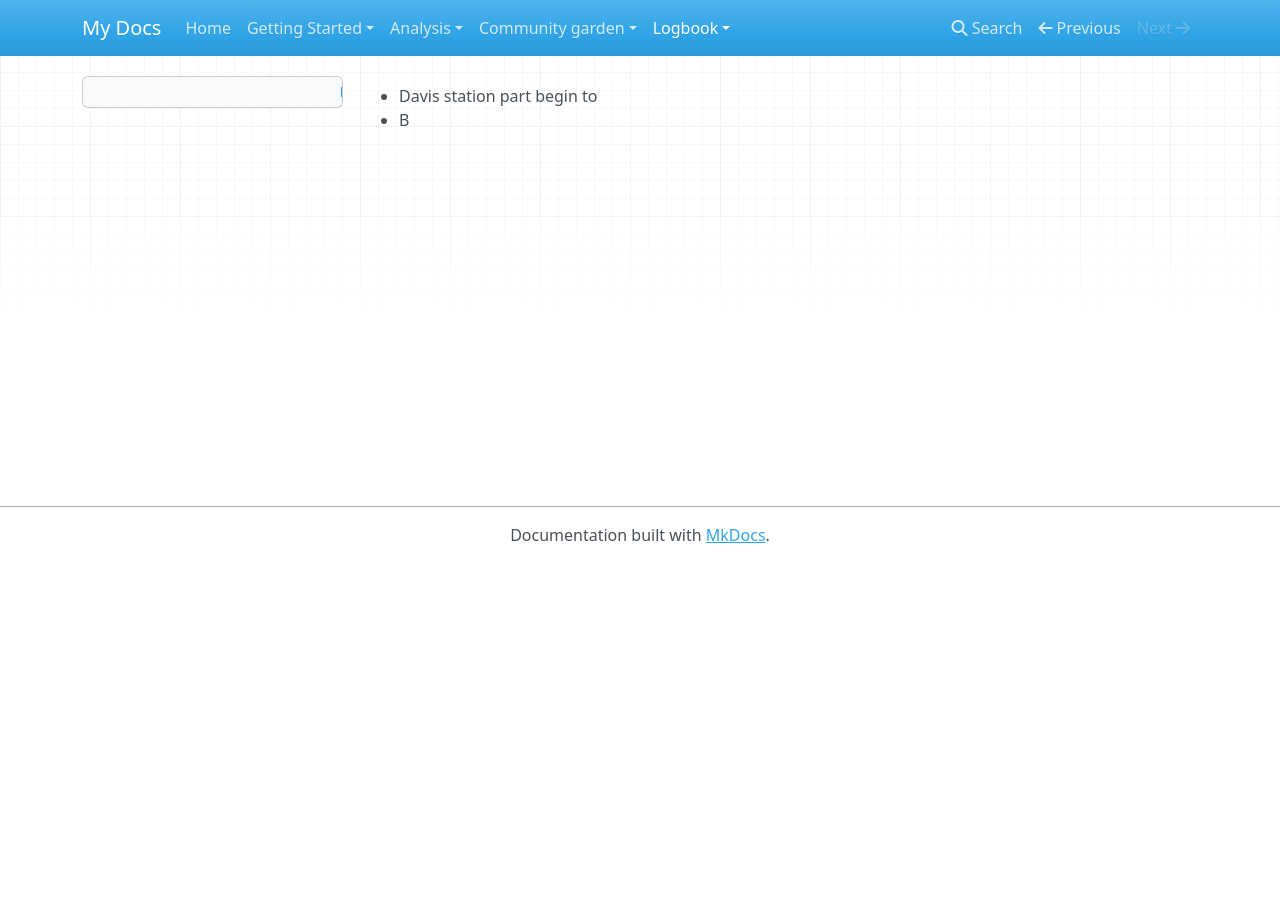
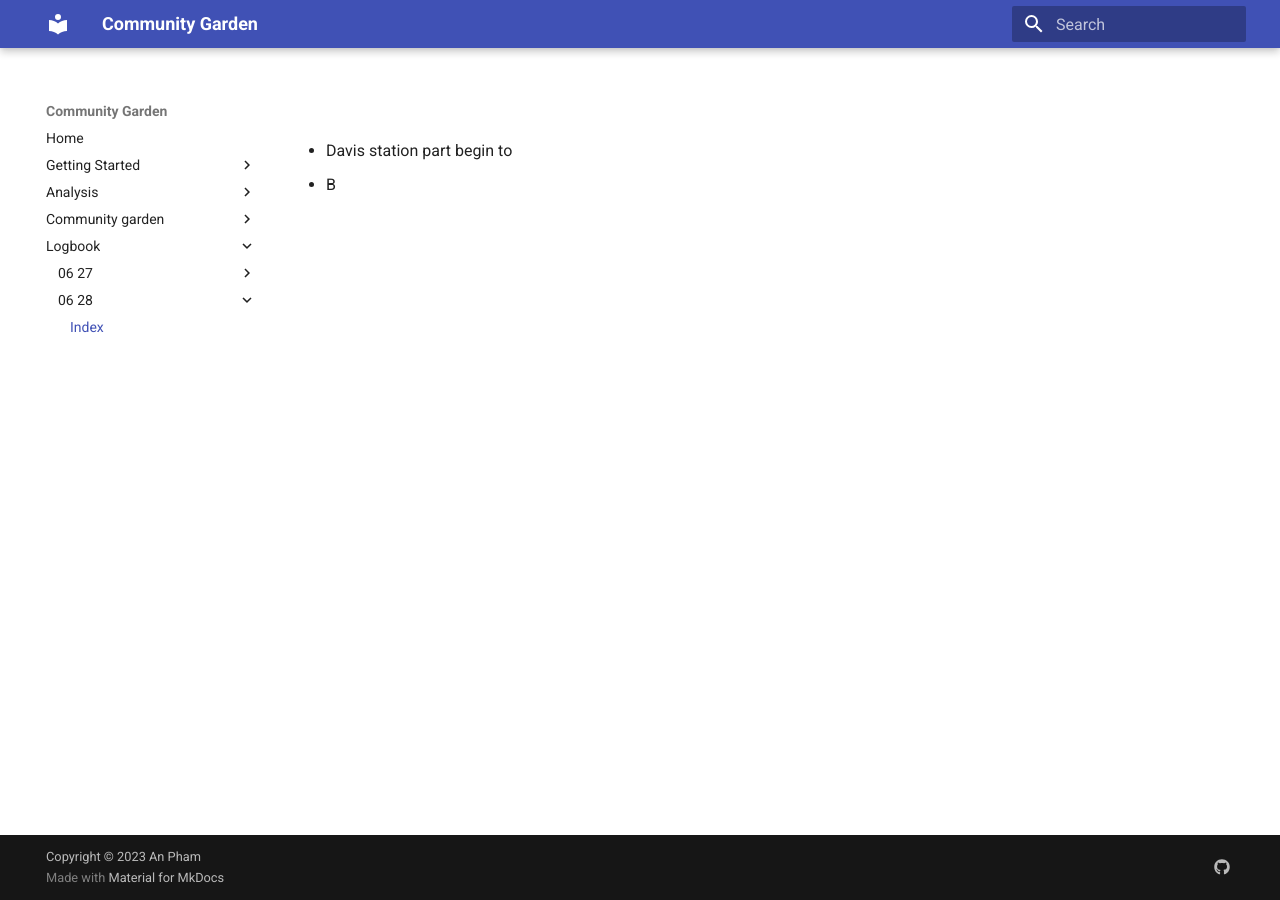
Before and after one commit to phamduchongan93/cgpi, an MkDocs documentation site: the page built from docs/logbook/06-28/index.md, in a window 1280 px wide. Built offline with MkDocs 1.6.1 and Material for MkDocs 9.7.7, drawn with Linux system fonts in a browser that asks for light colours; nearby versions of some CDN libraries.

```diff
--- a/mkdocs.yml
+++ b/mkdocs.yml
@@ -1 +1,18 @@
-site_name: My Docs
+site_name: Community Garden
+site_author: CPP Community Garden
+copyright: Copyright &copy; 2023 An Pham
+theme:
+  name: material
+#nav:
+#    - Home: index.md
+#    - About: about.md
+      #theme: readthedocs
+markdown_extensions:
+  - admonition
+  - pymdownx.details
+  - pymdownx.superfences
+
+
+extra:
+ social:
+   - icon: fontawesome/brands/github
```
